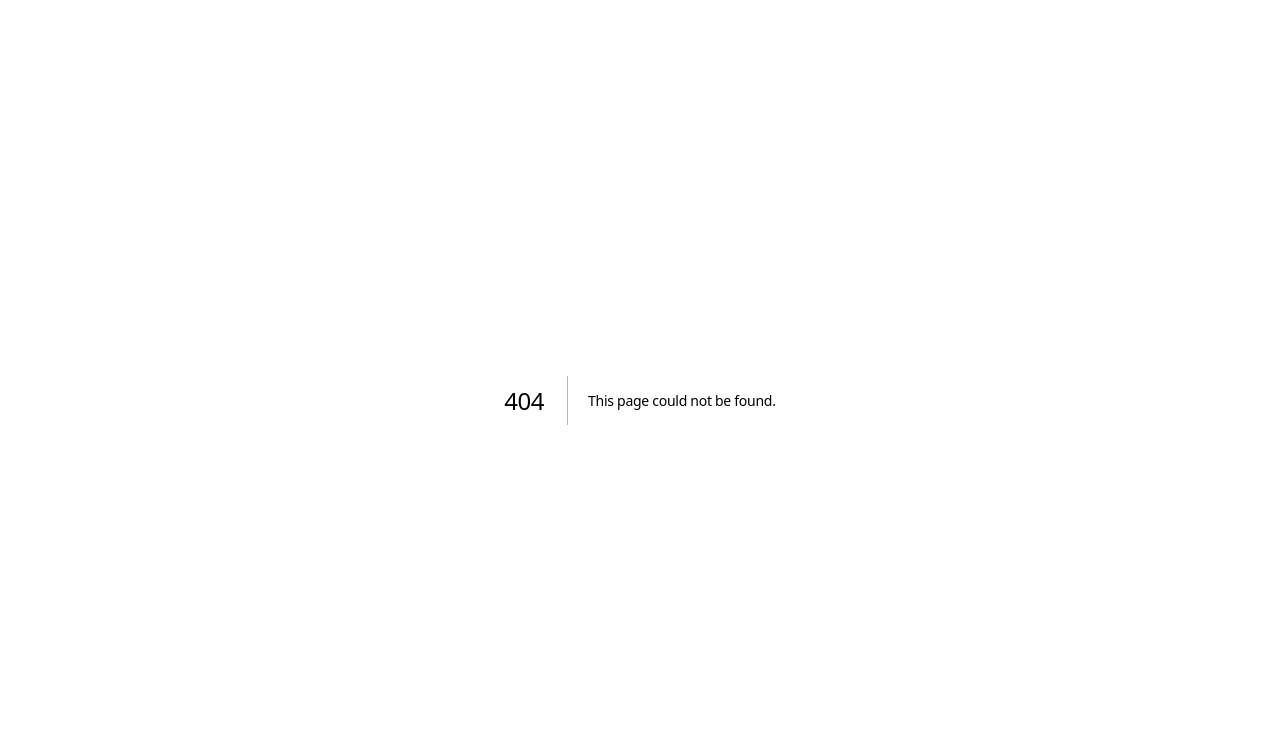
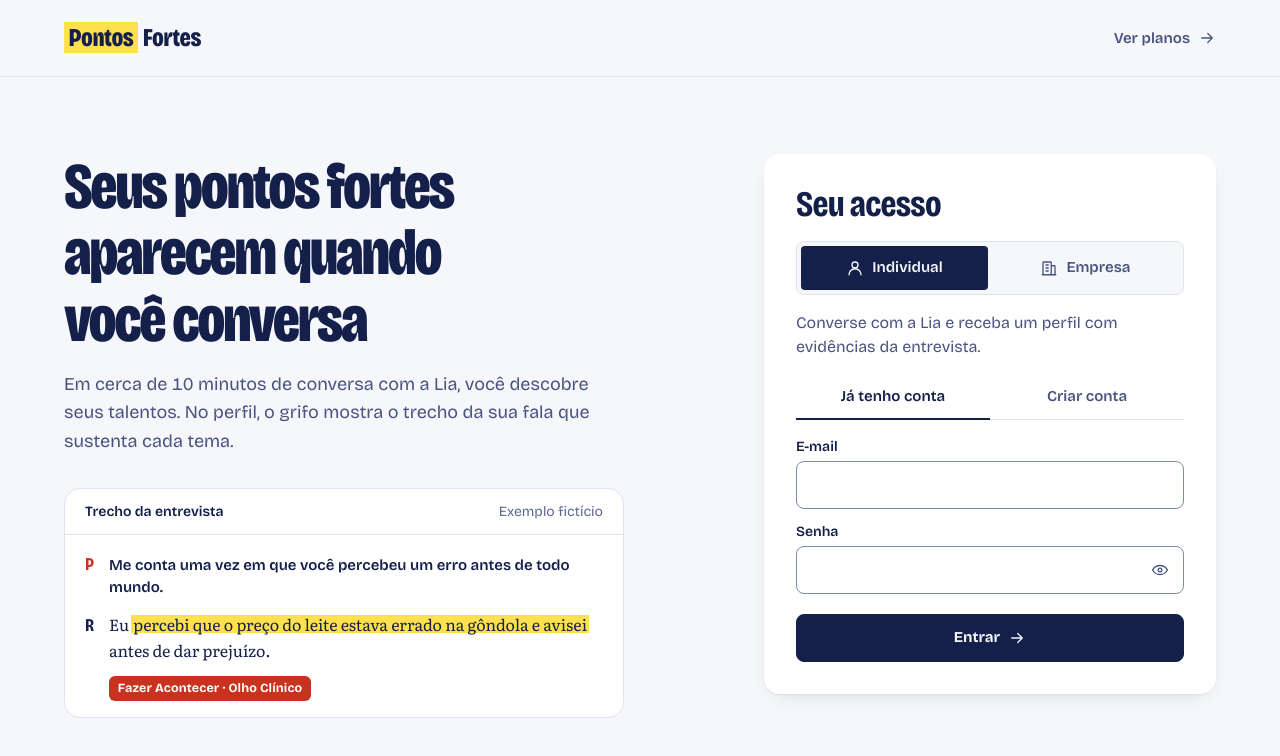
Before and after one commit to Felici4no/MOE, a Next.js app in the folder frontend/: page /acesso in a window 1280 px wide. Before the commit this address had no page. Shown: the top 756 px of the page. Built offline with nearby package versions, Linux system fonts and the light colour scheme.

Commit message:
refactor(web): preservar entrada original em /acesso

```diff
--- /dev/null
+++ b/frontend/src/app/acesso/page.tsx
@@ -0,0 +1,57 @@
+import Link from "next/link";
+import { AuthDoor } from "@/components/AuthDoor";
+import { Arrow } from "@/components/icons";
+import { Wordmark } from "@/components/Wordmark";
+import s from "../entry.module.css";
+
+export default async function Entry({
+  searchParams,
+}: {
+  searchParams: Promise<{ acesso?: string | string[]; modo?: string | string[] }>;
+}) {
+  const { acesso, modo } = await searchParams;
+  const portal = acesso === "empresa" ? "empresa" : "individual";
+  const mode = modo === "cadastro" ? "signup" : "login";
+
+  return (
+    <>
+      <header className={s.header}>
+        <div className={s.topbar}>
+          <Wordmark />
+          <Link className={s.plansLink} href="/planos">Ver planos <Arrow /></Link>
+        </div>
+      </header>
+      <main className={s.page}>
+        <section className={s.story} aria-labelledby="hero">
+          <h1 id="hero">Seus pontos fortes aparecem quando você conversa</h1>
+          <p className={s.lede}>
+            Em cerca de 10 minutos de conversa com a Lia, você descobre seus talentos.
+            No perfil, o grifo mostra o trecho da sua fala que sustenta cada tema.
+          </p>
+        </section>
+        <div id="acesso" className={s.access}>
+          <AuthDoor key={`${portal}-${mode}`} initialPortal={portal} initialMode={mode} />
+        </div>
+        <figure className={s.sample} aria-labelledby="sample-title">
+          <figcaption className={s.sampleHead}>
+            <span id="sample-title">Trecho da entrevista</span>
+            <span>Exemplo fictício</span>
+          </figcaption>
+          <div className={s.exchange}>
+            <div className={s.q}>
+              <b aria-hidden>P</b>
+              <p><span className="sr-only">Pergunta da Lia. </span>Me conta uma vez em que você percebeu um erro antes de todo mundo.</p>
+            </div>
+            <div className={s.a}>
+              <b aria-hidden>R</b>
+              <div>
+                <p><span className="sr-only">Resposta. </span>Eu <mark className="grifo-draw">percebi que o preço do leite estava errado na gôndola e avisei</mark> antes de dar prejuízo.</p>
+                <span className="tag" data-domain="fazer">Fazer Acontecer · Olho Clínico</span>
+              </div>
+            </div>
+          </div>
+        </figure>
+      </main>
+    </>
+  );
+}
```
